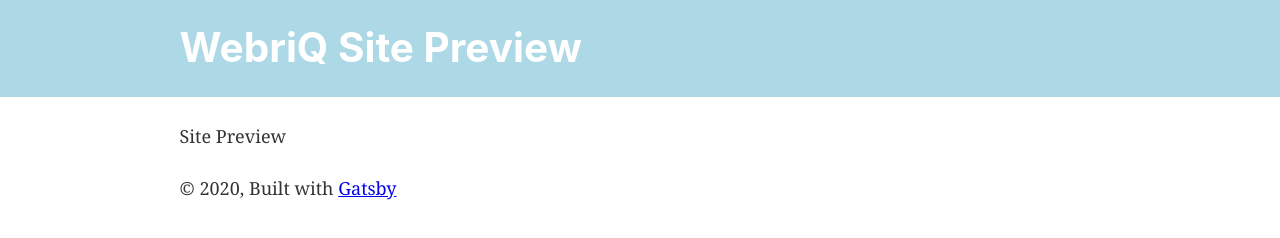
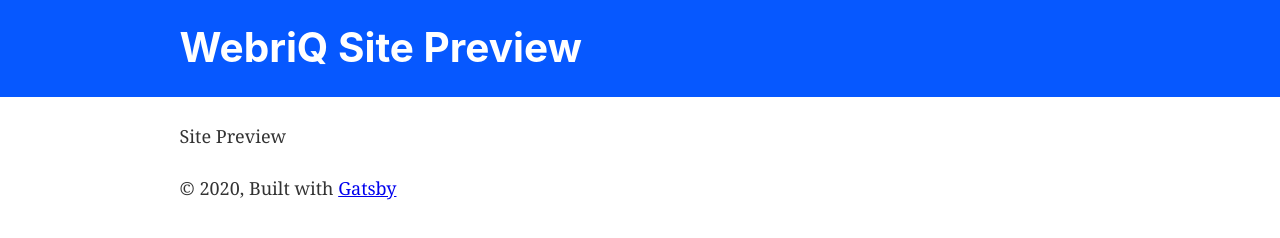
Before and after one commit to webriq/webriq-blog-min, a Gatsby site: page / in a window 1280 px wide. Built offline with nearby package versions, Linux system fonts and the light colour scheme; Gatsby itself is replaced by a stand-in of ours.

Commit message:
Change colour

```diff
--- a/src/components/header.js
+++ b/src/components/header.js
@@ -5,7 +5,7 @@ import React from "react"
 const Header = ({ siteTitle }) => (
   <header
     style={{
-      background: `lightblue`,
+      background: `#0658ff`,
       marginBottom: `1.45rem`,
     }}
   >
```
